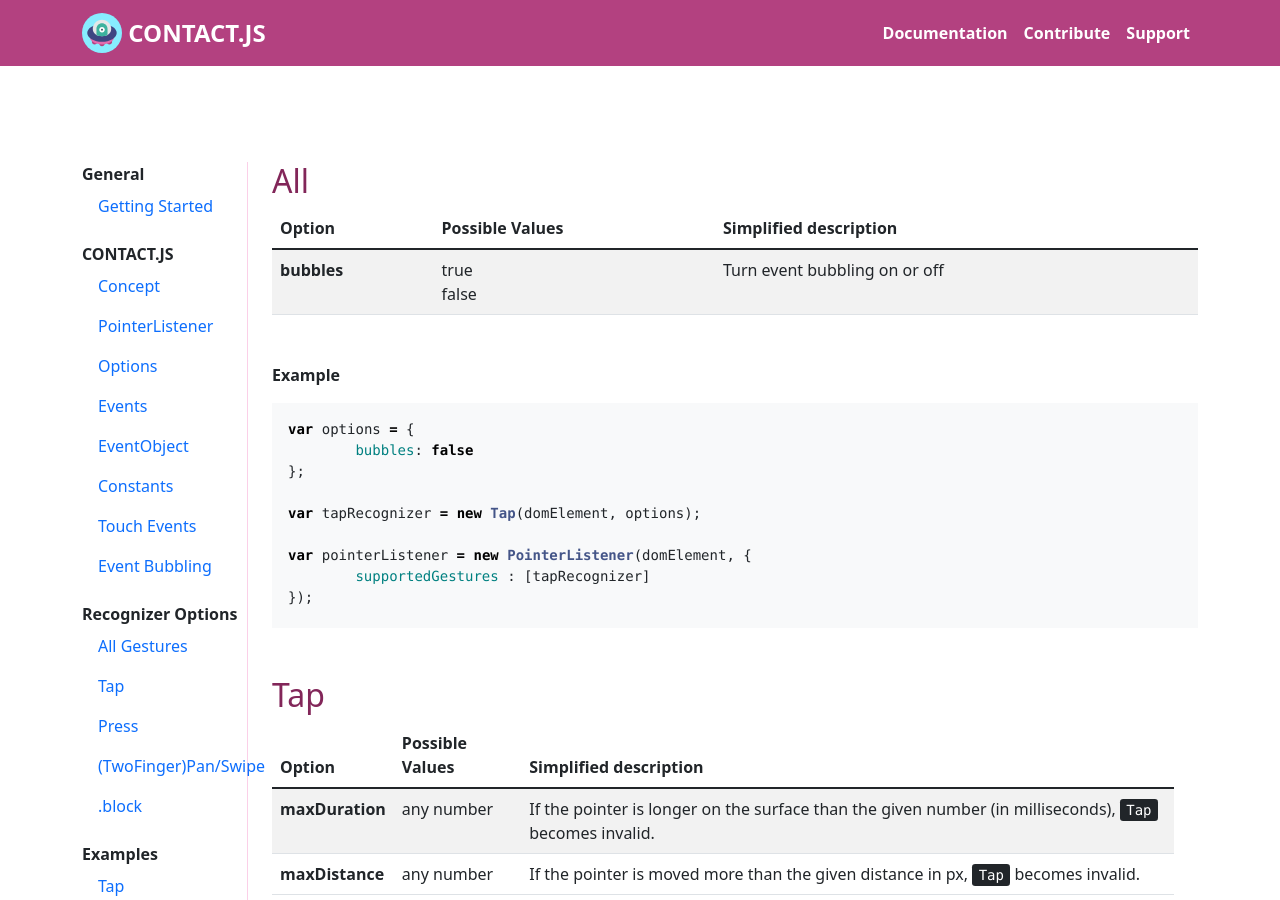
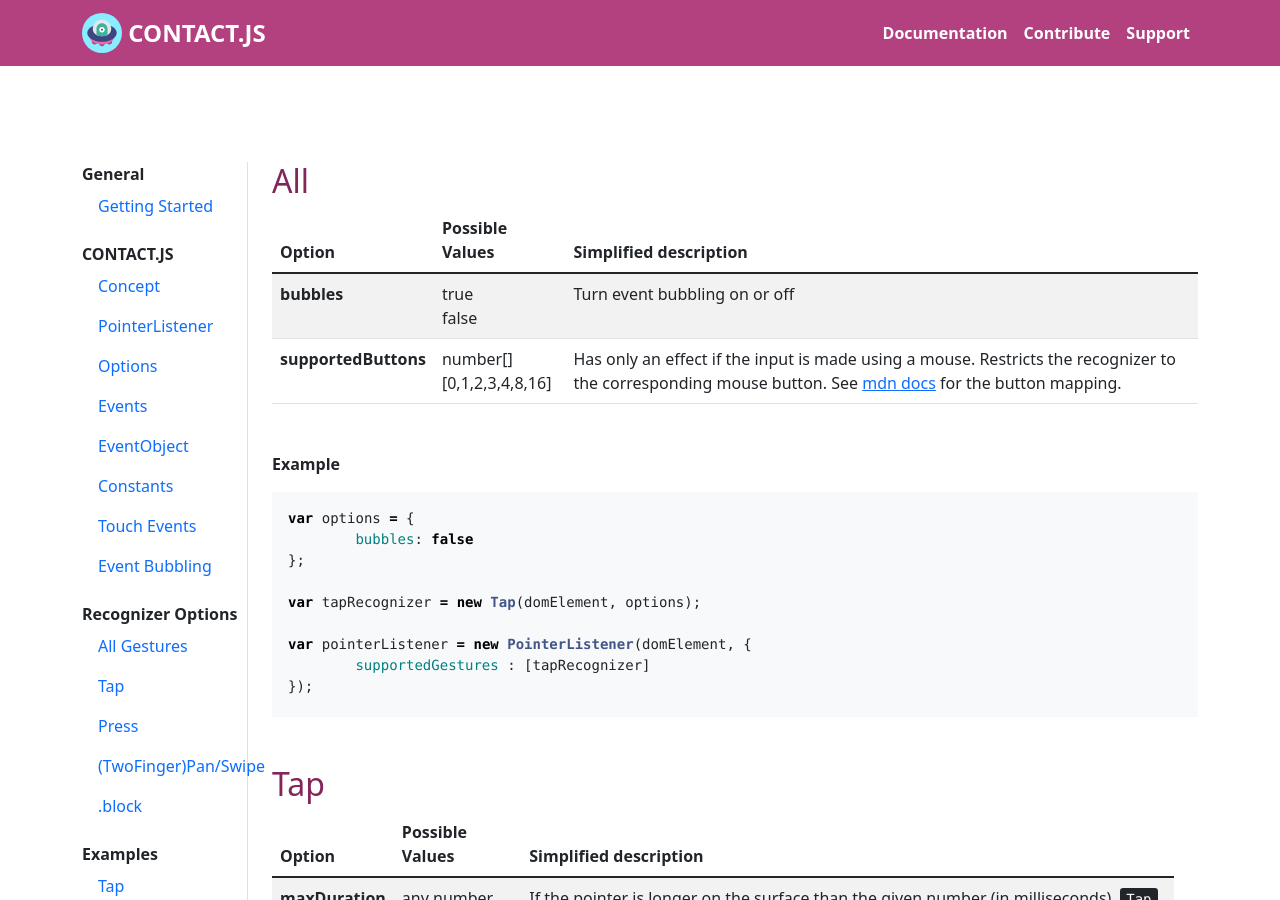
Before and after one commit to biodiv/contactjs, a Jekyll site: the page built from docs/documentation/recognizer-options.html, in a window 1280 px wide and 900 px high. Built offline with Jekyll 4.4.1, drawn with Linux system fonts in a browser that asks for light colours.

Commit message:
add supportedButtons option

```diff
--- a/docs/documentation/recognizer-options.html
+++ b/docs/documentation/recognizer-options.html
@@ -34,6 +34,17 @@
 									</td>
 									<td>
 										Turn event bubbling on or off
+									</td>
+								</tr>
+								<tr>
+									<th scope="row">supportedButtons</th>
+									<td>
+										number[]<br>
+										[0,1,2,3,4,8,16]
+									</td>
+									<td>
+										Has only an effect if the input is made using a mouse. Restricts the recognizer to the corresponding mouse button.
+										See <a href="https://developer.mozilla.org/en-US/docs/Web/API/MouseEvent/button" target="_blank">mdn docs</a> for the button mapping.
 									</td>
 								</tr>
 							</tbody>
```
